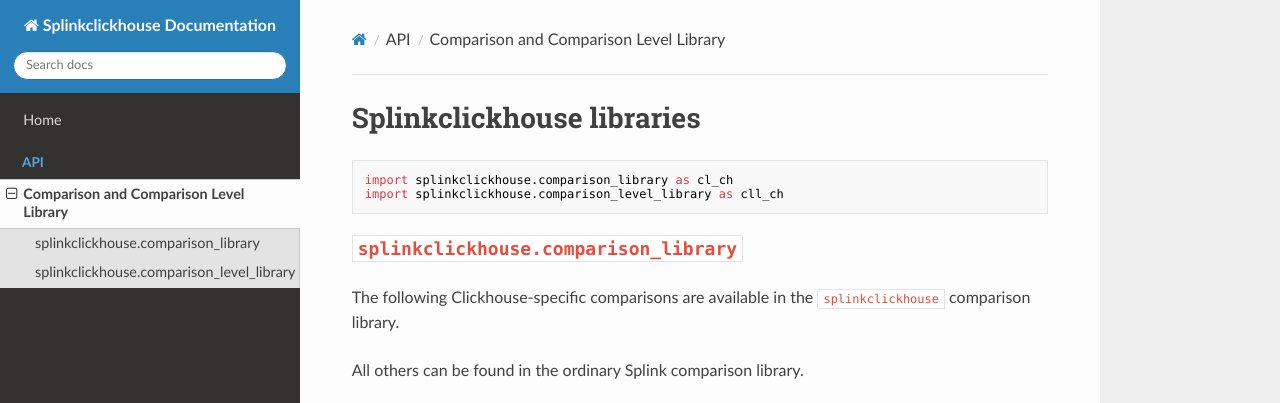
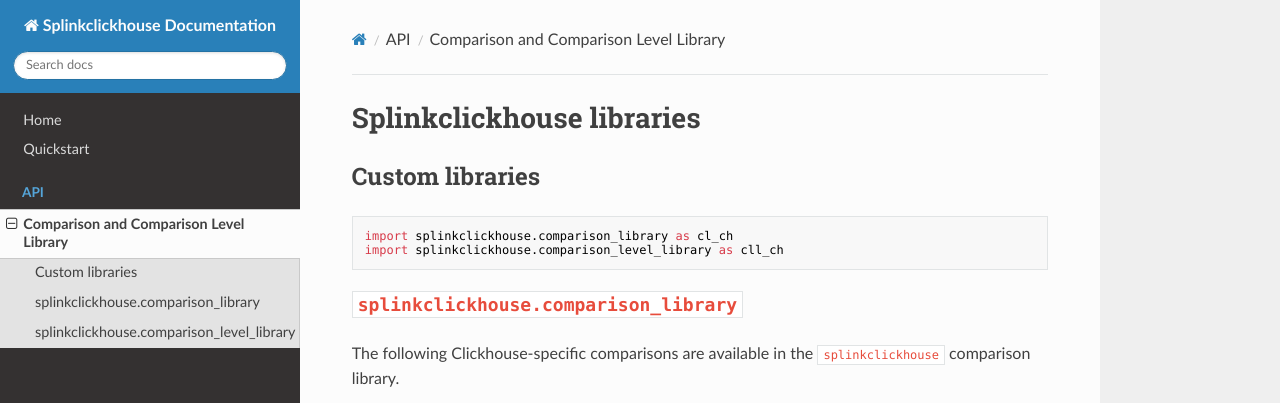
Before and after one commit to ADBond/splinkclickhouse, an MkDocs documentation site: the page built from docs/api/libraries.md, in a window 1280 px wide and 1017 px high, cut to the strip 0-403 px from the top of the window. Built offline with MkDocs 1.6.1, drawn with Linux system fonts in a browser that asks for light colours; nearby versions of some CDN libraries.

````diff
--- a/docs/api/libraries.md
+++ b/docs/api/libraries.md
@@ -1,4 +1,6 @@
 # Splinkclickhouse libraries
+
+## Custom libraries
 
 ```python
 import splinkclickhouse.comparison_library as cl_ch
--- a/mkdocs.yml
+++ b/mkdocs.yml
@@ -1,6 +1,7 @@
 site_name: Splinkclickhouse Documentation
 nav:
   - Home: index.md
+  - Quickstart: quickstart.md
   - API:
     - Comparison and Comparison Level Library: api/libraries.md
 theme: readthedocs
@@ -14,5 +15,4 @@ plugins:
             show_root_toc_entry: false
             show_bases: false
             merge_init_into_class: true
-            parameter_headings: true
             show_source: false
````
Also changed, not shown: docs/quickstart.md (added).
